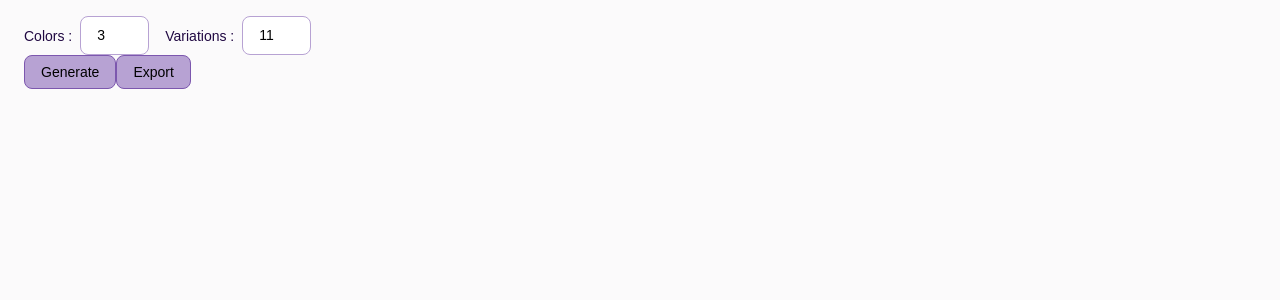
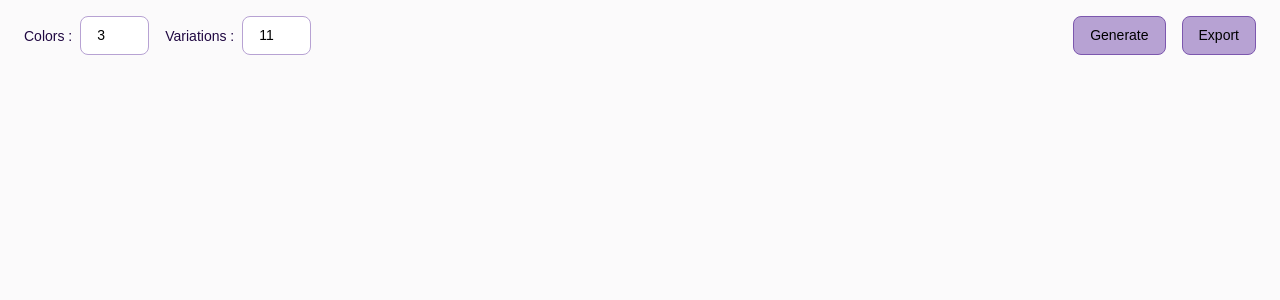
Before and after one commit to VanDenHendeSimon/color-palette, a Next.js app: page / in a window 1280 px wide. Shown: the top 300 px of the page. Built offline with nearby package versions, Linux system fonts and the light colour scheme.

Commit message:
added buttons

```diff
--- a/styles/components/header.scss
+++ b/styles/components/header.scss
@@ -1,8 +1,15 @@
 .c-header {
   padding: map-get($map: $whitespace, $key: 'md') map-get($map: $whitespace, $key: 'normal');
+  display: flex;
+  justify-content: space-between;
 
   &__numeric-inputs {
     display: flex;
     gap: map-get($map: $whitespace, $key: 'md');
   }
+
+  &__buttons {
+    display: flex;
+    gap: map-get($map: $whitespace, $key: 'md');
+  }
 }
```
